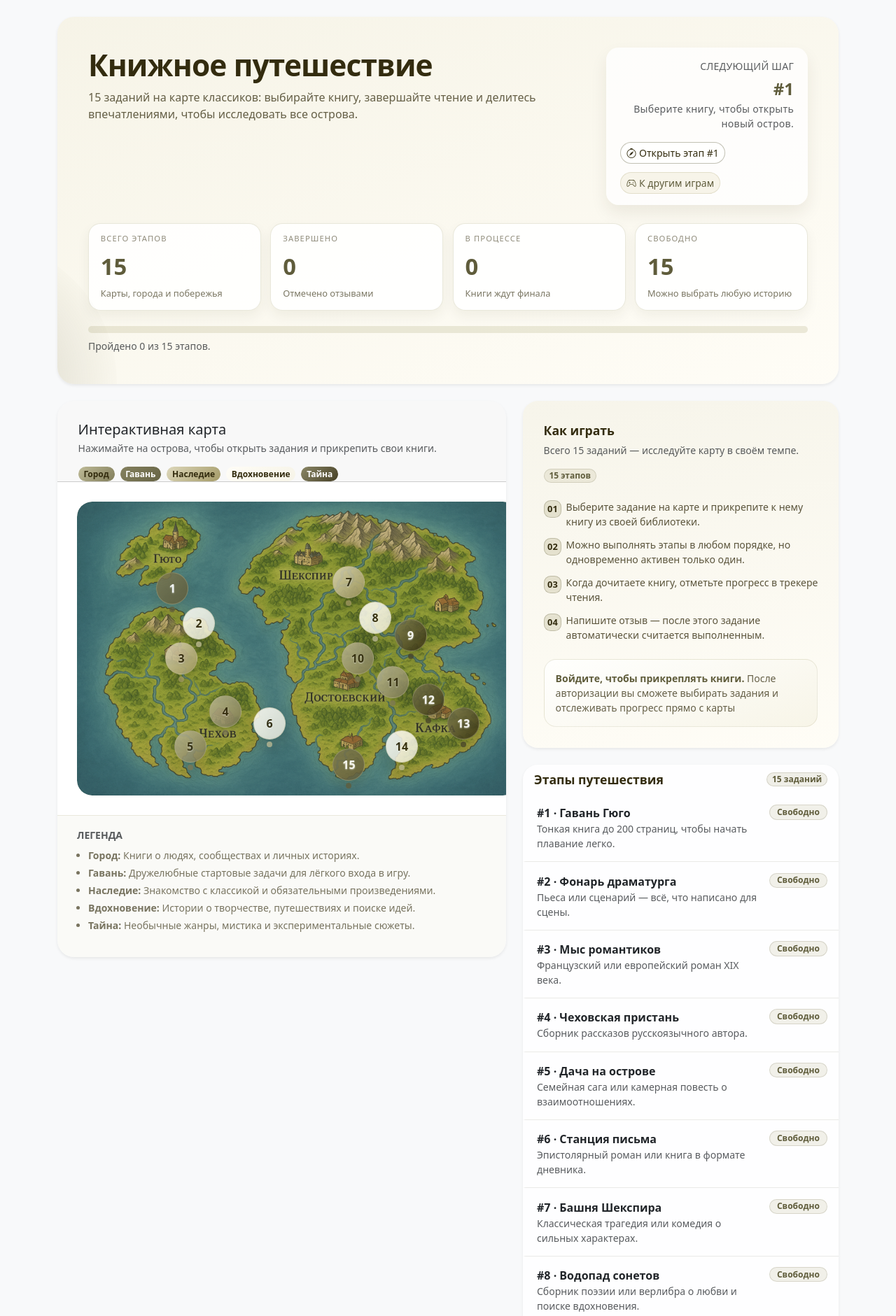
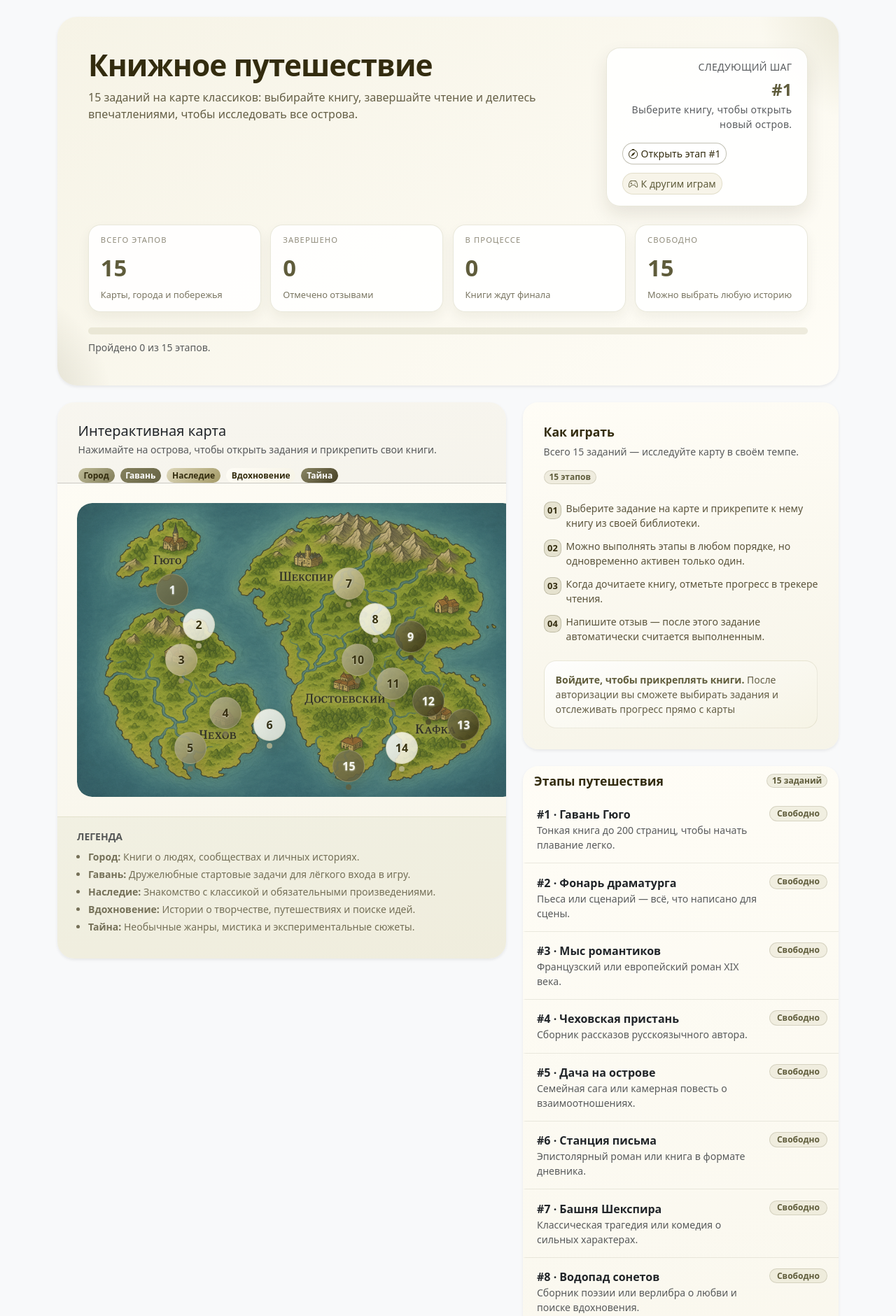
Before and after one commit to OlgaKuznetsova03/Mybooks_server, a Django app: page /games/journey-map/ in a window 1280 px wide; the page is wider, and only the part inside the window is pictured. Shown: the part 81-1962 px from the top of that part at 70% size. Run offline with Django 4.2, Linux system fonts and the light colour scheme.

Commit message:
книжное путешествие настраиваем цвет4

```diff
--- a/games/static/games/game-pages.css
+++ b/games/static/games/game-pages.css
@@ -5,17 +5,17 @@
   --journey-gold: #bcb893;
   --journey-sand: #f6f3e5;
   --journey-cream: #fffdf6;
-  --journey-mist: rgba(188, 184, 147, 0.28);
-  --journey-haze: rgba(95, 92, 59, 0.08);
+  --journey-mist: rgba(188, 184, 147, 0.25);
+  --journey-haze: rgba(95, 92, 59, 0.12);
 }
 
 .game-hero {
   position: relative;
-  border-radius: 1.5rem;
+   border-radius: 1.75rem;
   overflow: hidden;
   color: var(--journey-ink);
-  background: linear-gradient(160deg, rgba(246, 243, 229, 0.9), rgba(255, 253, 246, 0.95));
-  border: 1px solid rgba(188, 184, 147, 0.3);
+  background: linear-gradient(140deg, rgba(246, 243, 229, 0.95), rgba(255, 253, 246, 0.92));
+  border: 1px solid rgba(188, 184, 147, 0.28);
   box-shadow: 0 20px 45px rgba(51, 44, 15, 0.08);
 }
 
@@ -25,26 +25,25 @@
   position: absolute;
   border-radius: 999px;
   background: radial-gradient(circle at center, rgba(188, 184, 147, 0.35), transparent 70%);
-  filter: blur(0.5px);
   pointer-events: none;
 }
 
 .game-hero::before {
-  inset: -28% -32% auto auto;
-  width: clamp(220px, 44vw, 360px);
+  inset: -35% -20% auto auto;
+  width: clamp(220px, 40vw, 340px);
   aspect-ratio: 1 / 1;
 }
 
 .game-hero::after {
-  inset: auto auto -40% -30%;
-  width: clamp(240px, 50vw, 420px);
+  inset: auto auto -40% -25%;
+  width: clamp(240px, 44vw, 360px);
   aspect-ratio: 1 / 1;
-  background: radial-gradient(circle at center, rgba(95, 92, 59, 0.25), transparent 75%);
+  background: radial-gradient(circle at center, rgba(95, 92, 59, 0.28), transparent 70%);
 }
 
 .game-hero .card-body {
   position: relative;
-  padding: clamp(1.5rem, 2.2vw + 1.25rem, 2.75rem);
+  padding: clamp(1.75rem, 2vw + 1.2rem, 2.75rem);
 }
 
 .game-hero-heading {
@@ -60,16 +59,17 @@
 
 .game-hero-meta {
   max-width: 18rem;
-  background: rgba(255, 255, 255, 0.78);
-  border-radius: 1.1rem;
-  padding: 1rem 1.25rem;
-  box-shadow: 0 12px 24px rgba(51, 44, 15, 0.08);
+  background: rgba(255, 255, 255, 0.88);
+  border: 1px solid rgba(188, 184, 147, 0.32);
+  border-radius: 1.2rem;
+  padding: 1rem 1.35rem;
+  box-shadow: 0 12px 26px rgba(51, 44, 15, 0.1);
 }
 
 .game-hero-meta .badge,
 .game-hero-meta .small {
   letter-spacing: 0.02em;
-  color: rgba(51, 44, 15, 0.65);
+  color: rgba(51, 44, 15, 0.55);
 }
 
 .game-hero-meta .fs-4 {
@@ -83,7 +83,7 @@
 }
 
 .game-hero-actions .btn {
-  border-radius: 999px;
+  border-radius: 0.95rem;
 }
 
 .btn-journey-outline {
@@ -212,7 +212,7 @@
   margin-top: 1.35rem;
   height: 10px;
   border-radius: 999px;
-  background: rgba(188, 184, 147, 0.3);
+  background: var(--journey-mist);
   overflow: hidden;
 }
 
@@ -227,7 +227,7 @@
 .game-panel {
   border-radius: 1.35rem;
   border: 1px solid rgba(188, 184, 147, 0.28);
-  background: rgba(255, 255, 255, 0.92);
+  background: linear-gradient(170deg, rgba(255, 253, 246, 0.95), rgba(246, 243, 229, 0.85));
   box-shadow: 0 16px 32px rgba(51, 44, 15, 0.07);
 }
 
@@ -242,7 +242,7 @@
 }
 
 .game-panel--soft {
-  background: linear-gradient(170deg, rgba(246, 243, 229, 0.75), rgba(255, 253, 246, 0.95));
+  background: linear-gradient(170deg, rgba(255, 253, 246, 0.95), rgba(246, 243, 229, 0.85));
 }
 
 .game-panel-title {
@@ -298,9 +298,9 @@
 .journey-map-card {
   border-radius: 1.5rem;
   overflow: hidden;
-  background: rgba(255, 255, 255, 0.95);
+  background: linear-gradient(170deg, rgba(255, 253, 246, 0.95), rgba(246, 243, 229, 0.85));
   border: 1px solid rgba(188, 184, 147, 0.28);
-  box-shadow: 0 18px 36px rgba(51, 44, 15, 0.06);
+  box-shadow: 0 18px 36px rgba(51, 44, 15, 0.07);
 }
 
 .journey-map-card .card-header {
@@ -314,7 +314,7 @@
 .journey-map-card .card-footer {
   padding: 1.1rem clamp(1.35rem, 2vw + 1rem, 1.75rem) clamp(1.5rem, 2vw + 1.4rem, 1.9rem);
   border-top: 1px solid rgba(188, 184, 147, 0.28);
-  background: rgba(188, 184, 147, 0.08);
+  background: rgba(188, 184, 147, 0.12);
 }
 
 .journey-map-card .journey-map__canvas {
--- a/templates/games/read_before_buy.html
+++ b/templates/games/read_before_buy.html
@@ -22,10 +22,10 @@
           <div class="small text-white-50">Подключите «Домашнюю библиотеку», чтобы начать.</div>
         {% endif %}
         <div class="game-hero-actions mt-3">
-          <a class="btn btn-outline-light btn-sm" href="#enroll-form">
+          <a class="btn btn-journey-outline btn-sm" href="#enroll-form">
             <i class="bi bi-plus-lg me-1"></i>Подключить полку
           </a>
-          <a class="btn btn-light btn-sm" href="{% url 'games:book_journey_map' %}">
+          <a class="btn btn-journey-soft btn-sm" href="{% url 'games:book_journey_map' %}">
             <i class="bi bi-map me-1"></i>Литературное путешествие
           </a>
         </div>
@@ -82,7 +82,7 @@
       <div class="h5 mb-1">«Литературное путешествие»</div>
       <p class="small mb-0">Исследуйте карту с 15 этапами: подбирайте книги, отмечайте прогресс и открывайте новые острова.</p>
     </div>
-    <a class="btn btn-outline-primary btn-sm" href="{% url 'games:book_journey_map' %}">
+    <a class="btn btn-journey-outline btn-sm" href="{% url 'games:book_journey_map' %}">
       <i class="bi bi-compass me-1"></i>Открыть карту
     </a>
   </div>
```
